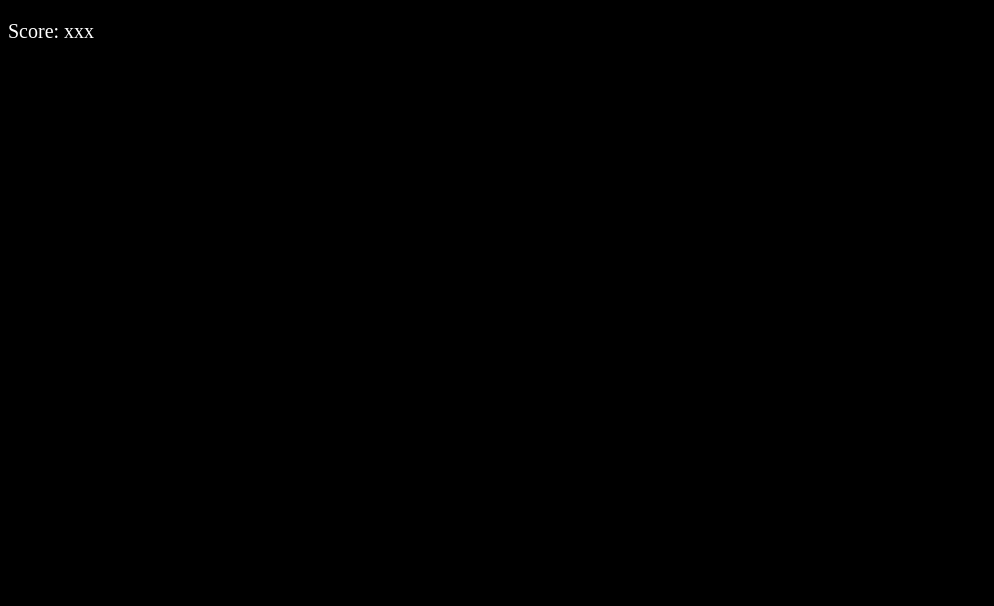
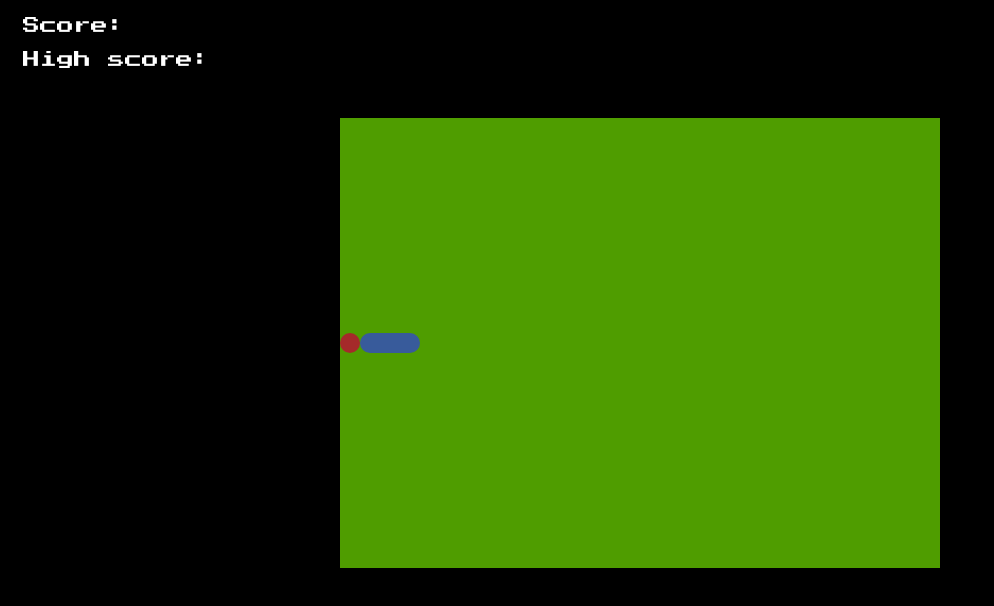
Before and after one commit to Roberto0611/snake, a plain HTML site: page index.html in a window 1280 px wide. Shown: the whole page, without its empty margins (0-994 px from the left). Drawn offline with Linux system fonts and the light colour scheme.

Commit message:
Finish with the elements and their designs.

```diff
--- a/index.html
+++ b/index.html
@@ -6,17 +6,26 @@
     <meta name="viewport" content="width=device-width, initial-scale=1.0">
     <link rel="stylesheet" href="style.css">
 
+    <!--FONTS-->
+    <link rel="preconnect" href="https://fonts.googleapis.com">
+    <link rel="preconnect" href="https://fonts.gstatic.com" crossorigin>
+    <link href="https://fonts.googleapis.com/css2?family=Press+Start+2P&display=swap" rel="stylesheet">
+
+    <!--Title-->
     <title>Snake</title>
+
 </head>
 <body>
 
-    <p id="score"> Score: xxx</p>
+    <div class="HUD">
+        <p class="text" id="score"> Score:</p>
+        <p class="text" id="highScore"> High score:</p>
+    </div>
 
     <div class="gameBox" id="gameBox">
-
+        <p class="fruit" id="fruit"></p>
+        <p class="snake" id="snake"></p>
     </div>
-
-
 
 </body>
 </html>
--- a/style.css
+++ b/style.css
@@ -2,8 +2,39 @@
     background-color: black;
 }
 
-p{
-    font-size: 20px;
+.HUD{
+    margin: 15px;
+}
+
+.text{
+    font-size: 17px;
+    font-family: 'Press Start 2P', cursive;
     color: white;
-    margin: 20;
 }
+
+.gameBox{
+
+    display: flex;
+    align-items: center;
+    margin: 0 auto;
+    margin-top: 50px;
+    background-color:rgb(79, 157, 0);
+    height: 450px;
+    width: 600px;
+}
+
+.fruit{
+    background-color:brown;
+    height: 20px;
+    width: 20px;
+    border-radius: 20px;
+    margin: 0px;
+}
+
+.snake{
+    background-color:rgb(56, 91, 155);
+    height: 20px;
+    width: 60px;
+    border-radius: 10px;
+    margin: 0px;
+}
```
